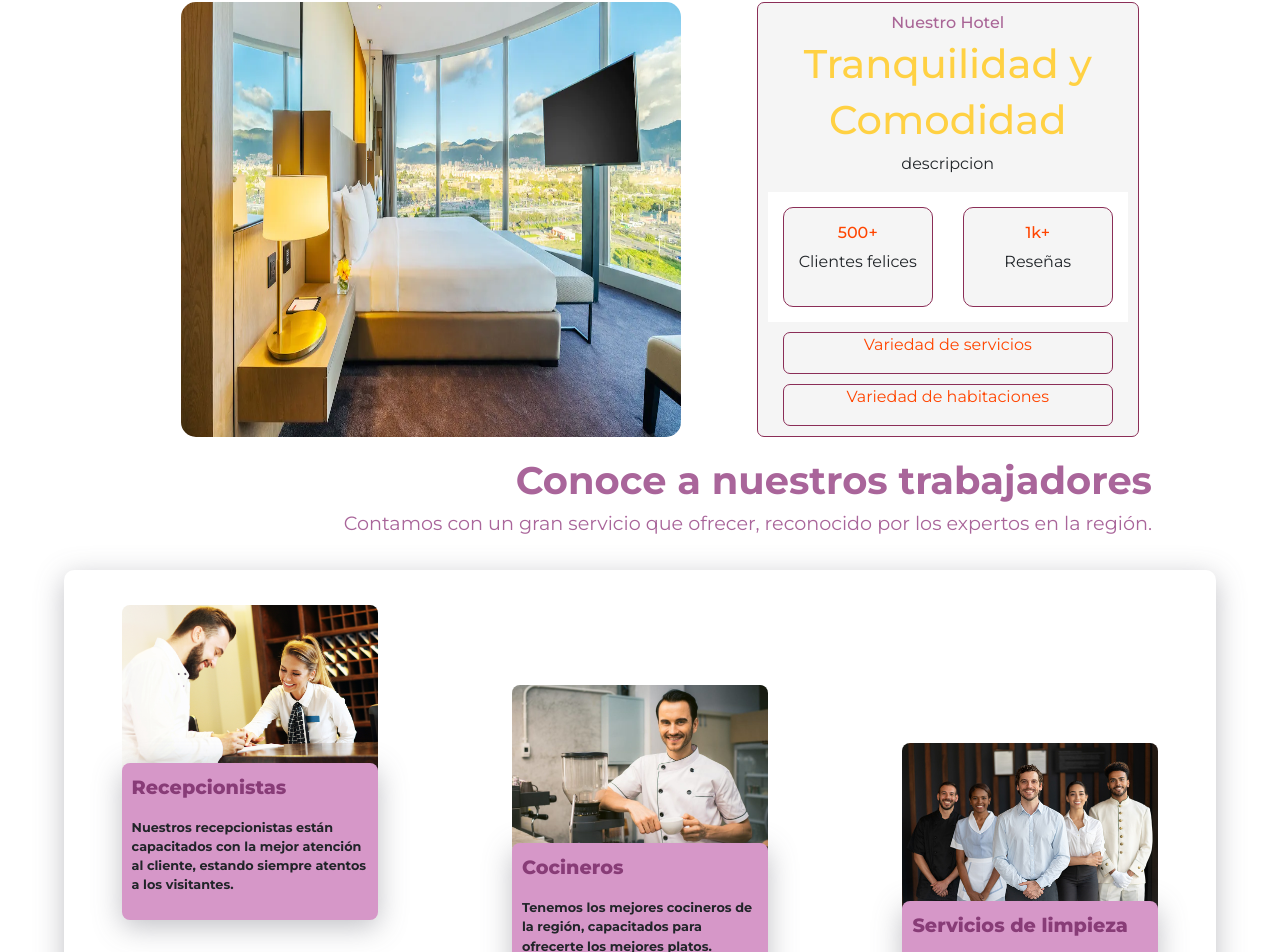
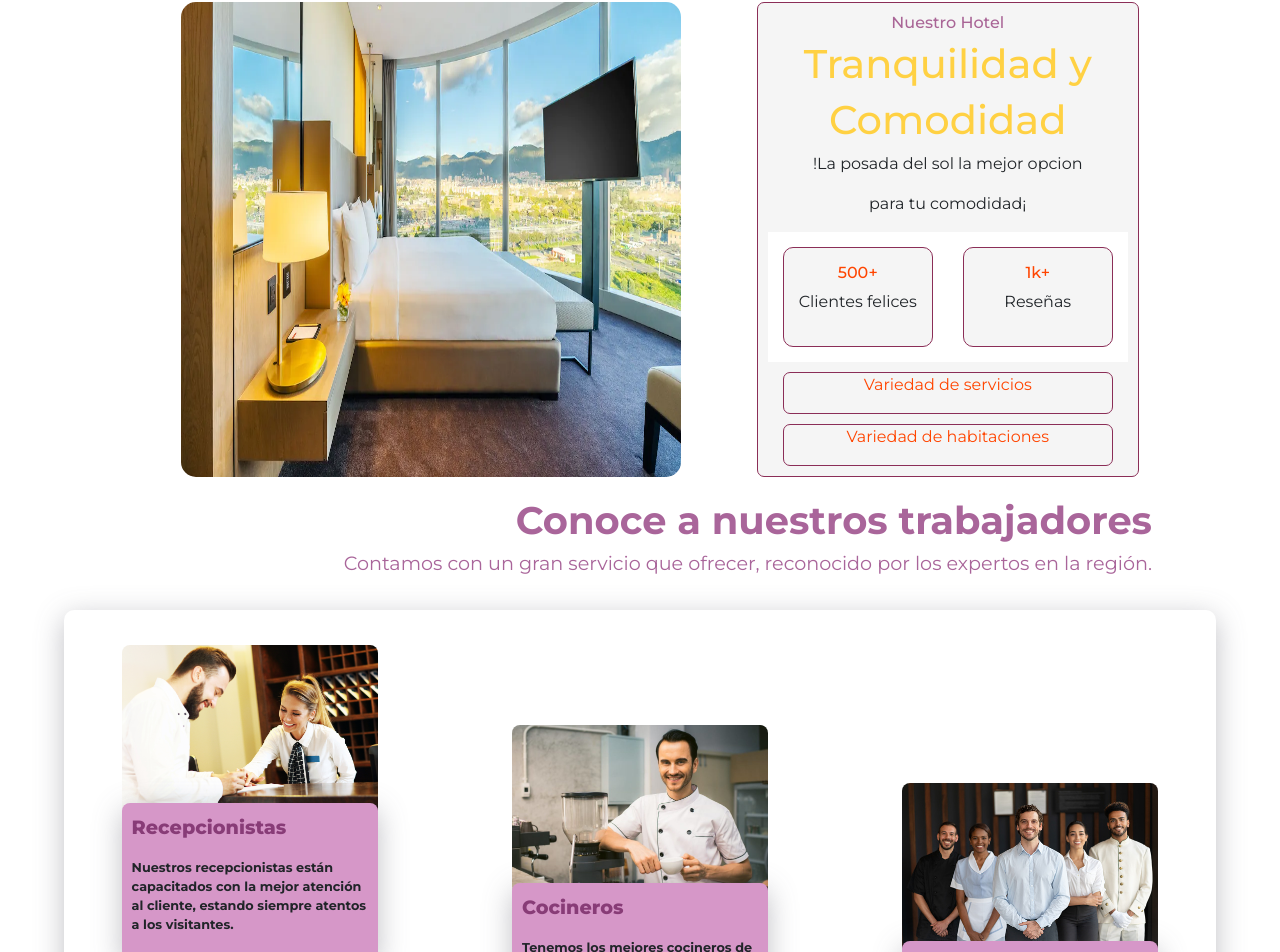
Before and after one commit to OakEsteban/PosadadelSolFRONTEND, a React (Create React App) app: page /Nosotros in a window 1280 px wide. Shown: the part 965-1917 px from the top of the page. Built offline with nearby package versions, Linux system fonts and the light colour scheme.

Commit message:
Nosotros

```diff
--- a/src/components/pages/Nosotros.jsx
+++ b/src/components/pages/Nosotros.jsx
@@ -101,7 +101,8 @@ export const Nosotros = () => {
                     <h4 className='titulo-principal'>Nuestro Hotel</h4>
                     <h1 className='titulo-secundario'>Tranquilidad y </h1>
                     <h1 className='titulo-secundario'>Comodidad</h1>
-                    <p>descripcion</p>
+                    <p>!La posada del sol la mejor opcion</p>
+                    <p>para tu comodidad¡</p>
                     <div className='segundo-apartado-encabezado'>
                         <div className='segundo-apartado-encabezados'>
                             <h2 className='titulo-segundo-apartado'>500+</h2>
```
